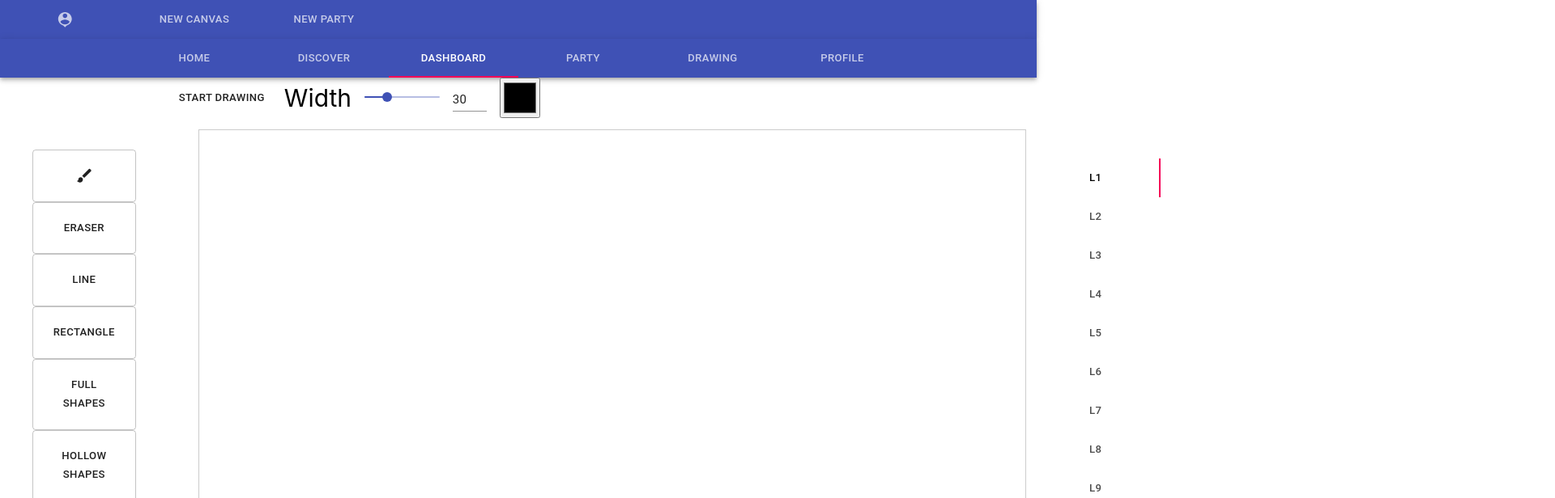
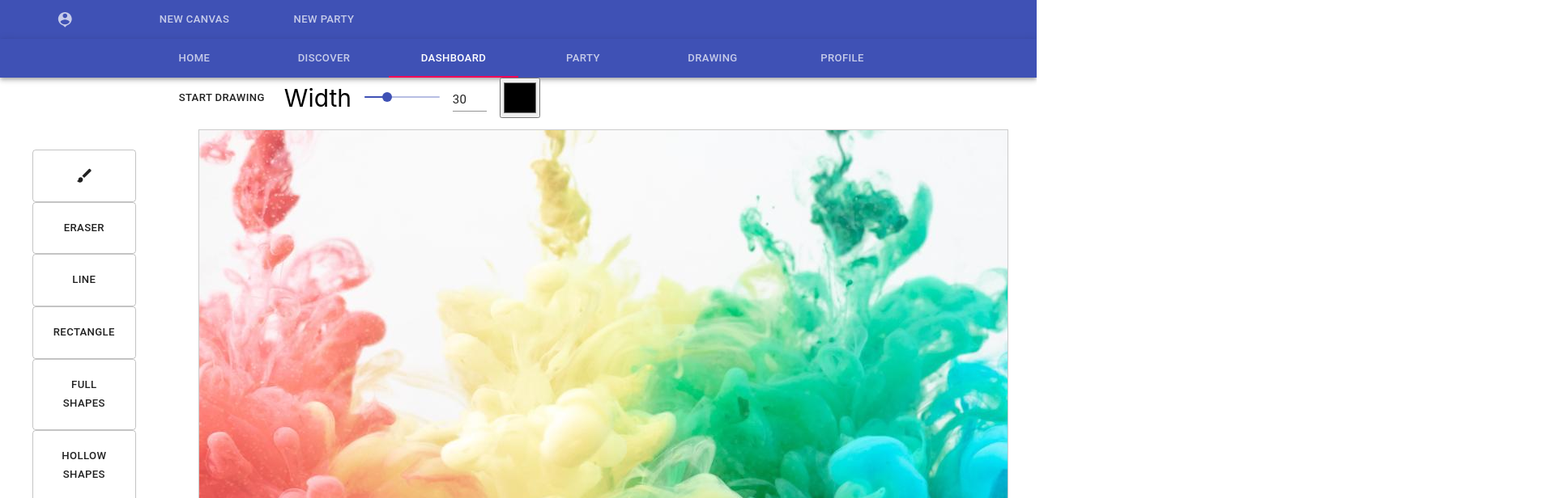
Before and after one commit to rt3115/canvasio2, a React (Create React App) app in the folder client-app/: page /#/Drawing in a window 1280 px wide. Shown: the top 616 px of the page at 81% size, 1920 px wide, since content can reach past the window. Built offline with nearby package versions, Linux system fonts and the light colour scheme.

Commit message:
loading images not kinda works

```diff
--- a/client-app/src/components/Drawing.js
+++ b/client-app/src/components/Drawing.js
@@ -33,10 +33,9 @@ const useStyles = makeStyles({
 });
 
 var sectionStyle = {
-    width: "400%",
-    height: "800px",
-    //backgroundImage: `url(${background})`
-
+    width: "1000px",
+    height: "900px",
+    backgroundImage: `url(${background})`
 };
 
 //this is so gross...
@@ -139,7 +138,7 @@ export const Drawing = ({ children }) => {
 
     return (
 
-        <section style={sectionStyle} >
+        <section>
             <img src={pic1} style={{display: 'none'}} id="pic1"/>
             <script type="text/javascript" src="../js/canvas.js"></script>
 
@@ -261,7 +260,7 @@ export const Drawing = ({ children }) => {
 
                         <div id="canvasPlaceHolder">
                             <div id="canvasHolder">
-                                <canvas id="drawingCanvas" height="800" width="1020" className="w3-border">
+                                <canvas id="drawingCanvas" height="900px" width="1000px" className="w3-border"  style={sectionStyle} >
                                     <p className="noscript">We're sorry, this web application is currently not supported with your browser. Please use an alternate browser or download a supported <br />browser. Supported browsers: <a href="http://www.google.com/chrome">Google Chrome</a>, <a href="http://www.opera.com">Opera</a>, <a href="http://www.mozilla.com">Firefox</a>, <a href="http://www.apple.com/safari">Safari</a>, <br />and <a href="http://www.konqueror.org">Konqueror</a>. Also make sure your JavaScript is enabled.</p>
                                 </canvas>
                             </div>
--- a/client-app/src/js/canvas.js
+++ b/client-app/src/js/canvas.js
@@ -409,7 +409,7 @@ function drawing() {
             if (!w || !h) {
                 return;
             }
-            context.fillRect(x, y, w, w);
+            context.fillRect(x, y, w, h);
         };
         // Now when you select the rectangle tool, you can draw rectangles.
         this.mouseup = function (ev) {
@@ -613,5 +613,5 @@ var ImgSet = false;
 
 
 export function SetImage(value) {
-    img = value;
+    //img = value;
 }
```
Also changed, not shown: 1 other file (tests, documents, lock files or other folders).
